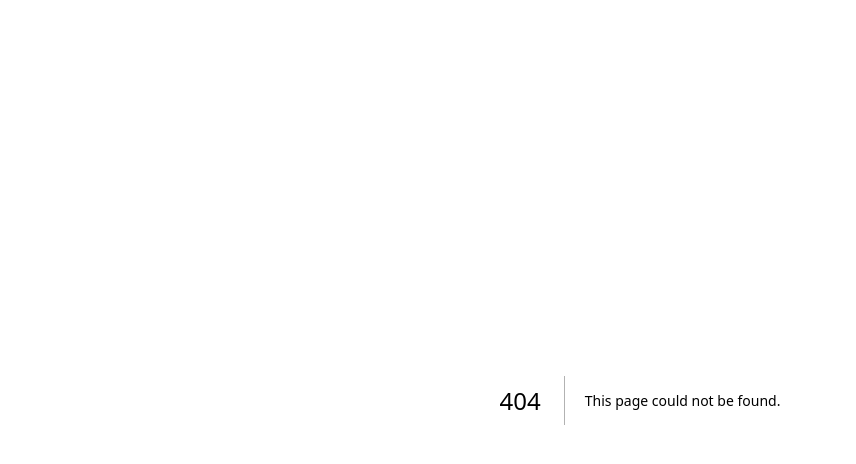
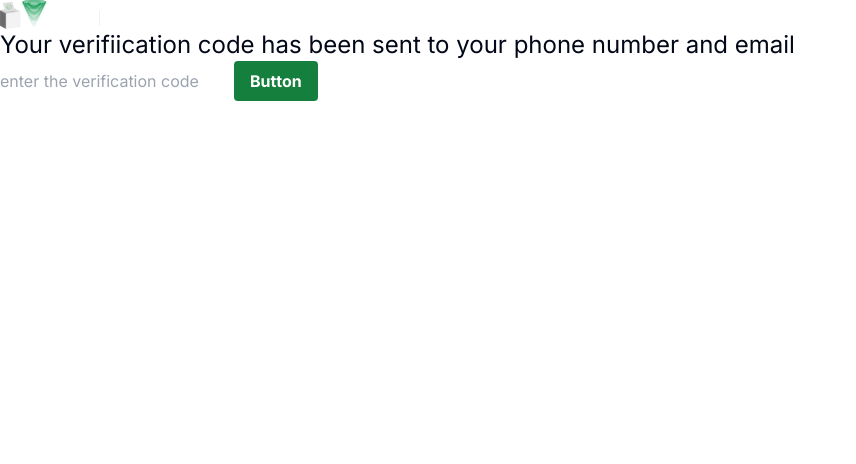
Before and after one commit to Phastboy/VoteX, a Next.js app: page /auth/guest/verify in a window 1280 px wide. Before the commit this address had no page. Shown: the top 464 px of the page, without its empty margins (0-856 px from the left). Built offline with nearby package versions, Linux system fonts and the light colour scheme.

Commit message:
moved anything about auth to auth folder

```diff
--- /dev/null
+++ b/app/auth/guest/verify/page.tsx
@@ -0,0 +1,26 @@
+import Image from "next/image";
+
+export default function Login() {
+    return (
+        <>
+        <div>
+            <Image
+            src='/logo.svg'
+            height={100}
+            width={100}
+            alt="VoteX logo"
+            />
+        </div>
+        <h3>Your verifiication code has been sent to your phone number and email</h3>
+        <form method="POST" target="/home">
+            <input
+            type="text"
+            placeholder="enter the verification code"
+            />
+            <button className="btn btn-green">
+            Button
+            </button>
+        </form>
+        </>
+    );
+}
--- /dev/null
+++ b/app/auth/sign-up/verify/page.tsx
@@ -0,0 +1,26 @@
+import Image from "next/image";
+
+export default function Login() {
+    return (
+        <>
+        <div>
+            <Image
+            src='/logo.svg'
+            height={100}
+            width={100}
+            alt="VoteX logo"
+            />
+        </div>
+        <h3>Your verifiication code has been sent to your phone number and email</h3>
+        <form method="POST" target="/home">
+            <input
+            type="text"
+            placeholder="enter the verification code"
+            />
+            <button className="btn btn-green">
+            Button
+            </button>
+        </form>
+        </>
+    );
+}
```
Also changed, not shown: app/auth/guest/page.tsx (renamed from app/guest/page.tsx), app/auth/login/forgot-password/page.tsx (renamed from app/login/forgot-password/page.tsx), app/auth/login/layout.tsx (renamed from app/login/layout.tsx), app/auth/login/page.tsx (renamed from app/login/page.tsx), app/auth/sign-up/page.tsx (renamed from app/sign-up/page.tsx), app/auth/verify/page.tsx (renamed from app/verify/page.tsx), public/white.jpeg (added).
